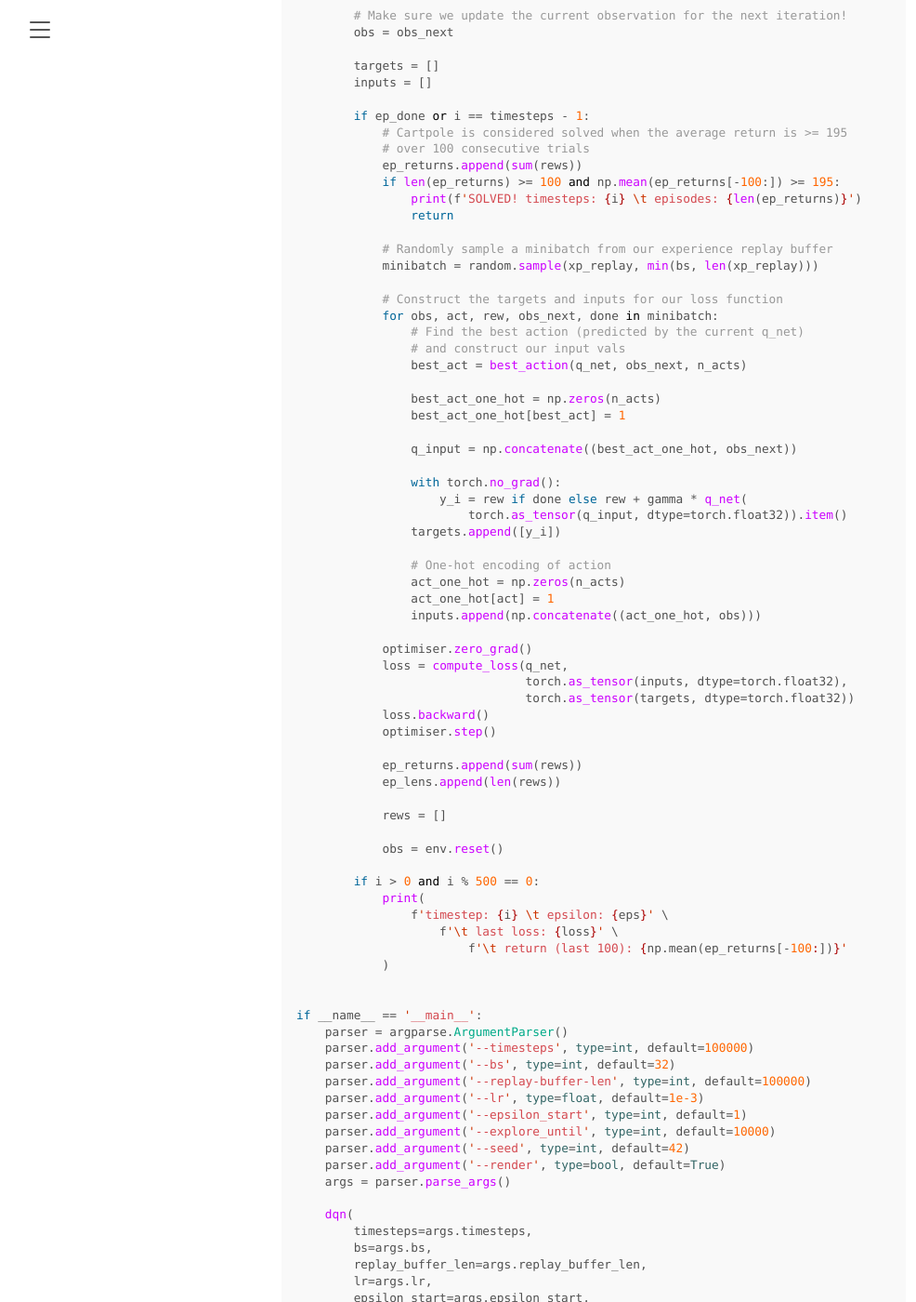
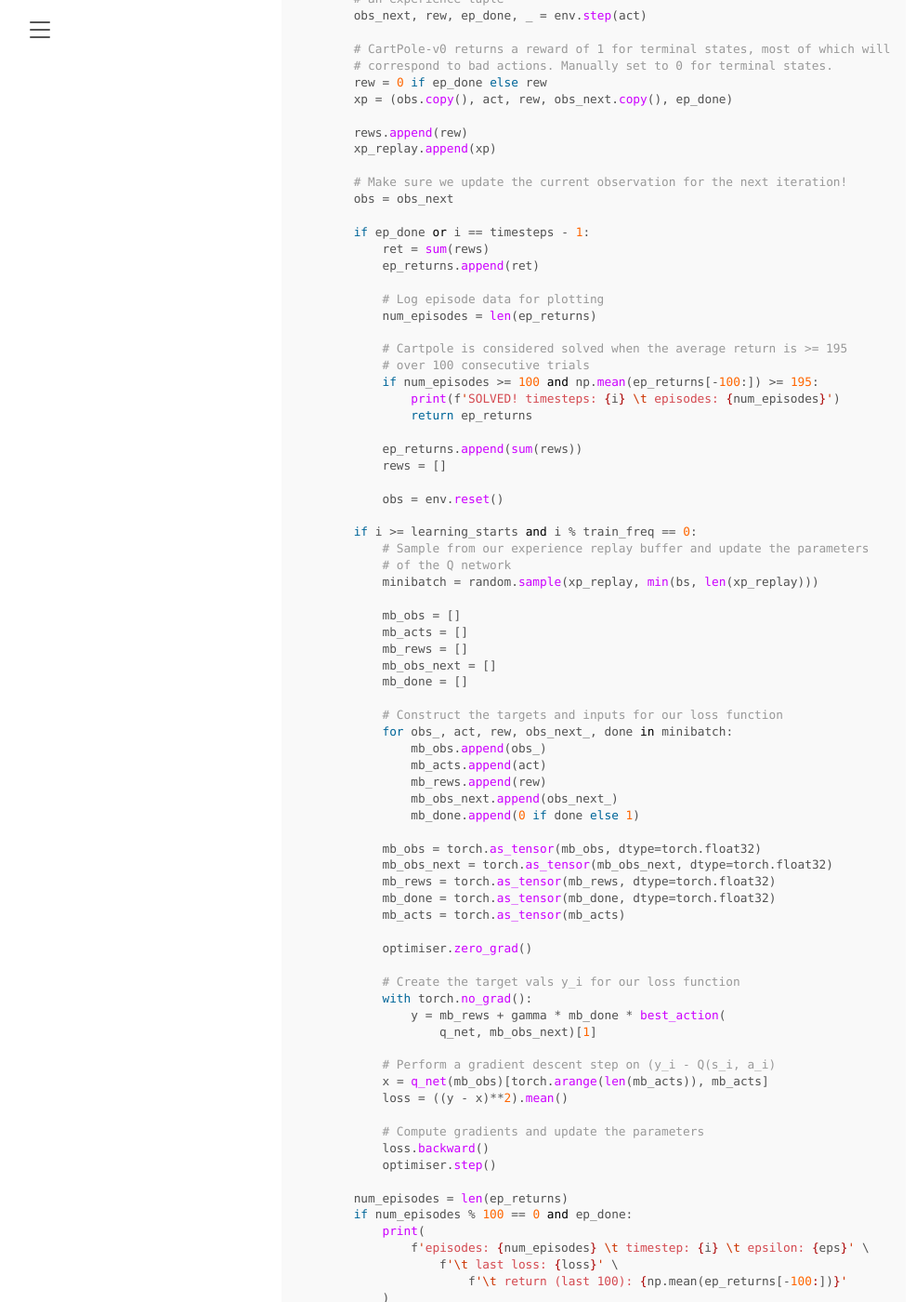
Before and after one commit to aliroberts/aliroberts.github.io, a Jekyll site: the page built from _posts/2020-10-07-deep-q-learning-with-python.md, in a window 1280 px wide and 1400 px high, scrolled down 6299 px. Shown: the whole window at 93% size, without its empty margins (1-987 px from the left). Built offline with Jekyll 4.4.1, drawn with Linux system fonts in a browser that asks for light colours; formulas are drawn with MathJax 3; some of the changed text lies outside the part shown.

Commit message:
Update implementation

````diff
--- a/_posts/2020-10-07-deep-q-learning-with-python.md
+++ b/_posts/2020-10-07-deep-q-learning-with-python.md
@@ -145,37 +145,28 @@
     return nn.Sequential(*layers)
 
 
-def best_action(q_func, obs, n_acts):
-    # Create n inputs for our Q net and choose the best action
-    # Use one-hot encoding for actions and concatenate the observation:
-    # obs = [o_1, o_2,..., o_k], n_acts = 2 give us two candidate inputs
-    # for the Q function:
-
-    # [1, 0, o_1, o_2,..., o_k], [0, 1, o_1, o_2,..., o_k]
+def best_action(q_func, obs):
+    # Return tensors consisting of best actions and the corresponding
+    # q_func values for each observation in the obs tensor
     with torch.no_grad():
-        one_hot = torch.eye(n_acts)
-        expanded_obs = torch.as_tensor([obs],
-                                       dtype=torch.float32).expand(n_acts, -1)
-        q_in = torch.cat((one_hot, expanded_obs), 1)
-        best_act = torch.argmax(q_func(q_in)).item()
-    return best_act
-
-
-def compute_loss(q_func, x, y):
-    return ((y - q_func(x))**2).mean()
+        val, best_act = q_func(obs).max(1)
+    return best_act, val
 
 
 def dqn(
-        timesteps=100000,
+        timesteps=25000,
         bs=32,
-        hidden=[64, 64],
-        replay_buffer_len=100000,
-        lr=1e-3,
-        epsilon_start=1,
-        explore_until=10000,  # Choose a random action for this many timesteps
-        gamma=1,  # Discount factor when computing returns from rewards
+        hidden=[64, 64],  # Hidden layer size in the Q approximator network
+        replay_buffer_len=10000,
+        lr=5e-4,
+        epsilon_start=1,  # Starting value of epsilon
+        epsilon_end=0.02,  # Final value of epsilon after annealing
+        epsilon_decay_duration=2500,  # Anneal the value of epsilon over this many timesteps
+        learning_starts=1000,  # Start training our Q approximation after this many timesteps
+        gamma=0.99,  # Discount factor when computing returns from rewards
+        train_freq=1,
         seed=42,
-        render=False):
+        render_every=0):  # Render every <render_every> episodes
 
     # Instantiate environment
     env = gym.make('CartPole-v0')
@@ -183,18 +174,26 @@
     # Set random seeds
     env.seed(seed)
     torch.manual_seed(seed)
+    random.seed(seed)
+    np.random.seed(seed)
+    env.action_space.seed(seed)
 
     # Construct our Q network that we'll use to approximate Q*
     n_acts = env.action_space.n
     obs_size = env.observation_space.shape[0]
-    q_net = ffnn([n_acts + obs_size] + hidden + [1])
+
+    # We're using a network that estimates Q* for each action
+    # (corresponding to each output)
+    q_net = ffnn([obs_size] + hidden + [n_acts])
 
     # Use Adam for our optimizer
     optimiser = torch.optim.Adam(q_net.parameters(), lr=lr)
 
     def epsilon_schedule(t, timesteps):
         # We'll use a linear decay function here
-        return epsilon_start * min((-t / timesteps + 1), 1.0)
+        eps = epsilon_start * (-t / timesteps + 1)
+        eps = max(eps, epsilon_end)
+        return eps
 
     # Initialise the experience replay buffer.
     # When the replay buffer reaches the max length discard oldest items
@@ -204,29 +203,38 @@
     # Create some empty buffers for tracking episode-level details.
     # These will be used for logging and determining when we've finished.
     ep_returns = []
-    ep_lens = []  # The number of timesteps per episode
 
     rews = []  # Track rewards for each timestep and reset at end of episode
-    done = False
+    ep_done = False
 
     obs = env.reset()
 
     loss = None
 
     for i in range(timesteps):
+        should_render = len(
+            ep_returns) % render_every == 0 if render_every else False
+        if should_render:
+            env.render()
+
         # Sample an action randomly with prob (1 - epsilon)
-        eps = epsilon_schedule(i - explore_until, timesteps)
-        act = env.action_space.sample(
-        ) if random.random() < eps else best_action(q_net, obs, n_acts)
+        eps = epsilon_schedule(i, epsilon_decay_duration)
+
+        if random.random() < eps:
+            act = env.action_space.sample()
+        else:
+            act = best_action(q_net,
+                              torch.as_tensor([obs],
+                                              dtype=torch.float32))[0].item()
 
         # Perform the action in the envrionment and record
         # an experience tuple
         obs_next, rew, ep_done, _ = env.step(act)
+
+        # CartPole-v0 returns a reward of 1 for terminal states, most of which will
+        # correspond to bad actions. Manually set to 0 for terminal states.
+        rew = 0 if ep_done else rew
         xp = (obs.copy(), act, rew, obs_next.copy(), ep_done)
-
-        # Record a reward of 0 for the terminal state
-        if ep_done:
-            rew = 0
 
         rews.append(rew)
         xp_replay.append(xp)
@@ -234,73 +242,86 @@
         # Make sure we update the current observation for the next iteration!
         obs = obs_next
 
-        targets = []
-        inputs = []
+        if ep_done or i == timesteps - 1:
+            ret = sum(rews)
+            ep_returns.append(ret)
 
-        if ep_done or i == timesteps - 1:
+            # Log episode data for plotting
+            num_episodes = len(ep_returns)
+
             # Cartpole is considered solved when the average return is >= 195
             # over 100 consecutive trials
-            ep_returns.append(sum(rews))
-            if len(ep_returns) >= 100 and np.mean(ep_returns[-100:]) >= 195:
-                print(f'SOLVED! timesteps: {i} \t episodes: {len(ep_returns)}')
-                return
-
-            # Randomly sample a minibatch from our experience replay buffer
-            minibatch = random.sample(xp_replay, min(bs, len(xp_replay)))
-
-            # Construct the targets and inputs for our loss function
-            for obs, act, rew, obs_next, done in minibatch:
-                # Find the best action (predicted by the current q_net)
-                # and construct our input vals
-                best_act = best_action(q_net, obs_next, n_acts)
-
-                best_act_one_hot = np.zeros(n_acts)
-                best_act_one_hot[best_act] = 1
-
-                q_input = np.concatenate((best_act_one_hot, obs_next))
-
-                with torch.no_grad():
-                    y_i = rew if done else rew + gamma * q_net(
-                        torch.as_tensor(q_input, dtype=torch.float32)).item()
-                targets.append([y_i])
-
-                # One-hot encoding of action
-                act_one_hot = np.zeros(n_acts)
-                act_one_hot[act] = 1
-                inputs.append(np.concatenate((act_one_hot, obs)))
-
-            optimiser.zero_grad()
-            loss = compute_loss(q_net,
-                                torch.as_tensor(inputs, dtype=torch.float32),
-                                torch.as_tensor(targets, dtype=torch.float32))
-            loss.backward()
-            optimiser.step()
+            if num_episodes >= 100 and np.mean(ep_returns[-100:]) >= 195:
+                print(f'SOLVED! timesteps: {i} \t episodes: {num_episodes}')
+                return ep_returns
 
             ep_returns.append(sum(rews))
-            ep_lens.append(len(rews))
-
             rews = []
 
             obs = env.reset()
 
-        if i > 0 and i % 500 == 0:
+        if i >= learning_starts and i % train_freq == 0:
+            # Sample from our experience replay buffer and update the parameters
+            # of the Q network
+            minibatch = random.sample(xp_replay, min(bs, len(xp_replay)))
+
+            mb_obs = []
+            mb_acts = []
+            mb_rews = []
+            mb_obs_next = []
+            mb_done = []
+
+            # Construct the targets and inputs for our loss function
+            for obs_, act, rew, obs_next_, done in minibatch:
+                mb_obs.append(obs_)
+                mb_acts.append(act)
+                mb_rews.append(rew)
+                mb_obs_next.append(obs_next_)
+                mb_done.append(0 if done else 1)
+
+            mb_obs = torch.as_tensor(mb_obs, dtype=torch.float32)
+            mb_obs_next = torch.as_tensor(mb_obs_next, dtype=torch.float32)
+            mb_rews = torch.as_tensor(mb_rews, dtype=torch.float32)
+            mb_done = torch.as_tensor(mb_done, dtype=torch.float32)
+            mb_acts = torch.as_tensor(mb_acts)
+
+            optimiser.zero_grad()
+
+            # Create the target vals y_i for our loss function
+            with torch.no_grad():
+                y = mb_rews + gamma * mb_done * best_action(
+                    q_net, mb_obs_next)[1]
+
+            # Perform a gradient descent step on (y_i - Q(s_i, a_i)
+            x = q_net(mb_obs)[torch.arange(len(mb_acts)), mb_acts]
+            loss = ((y - x)**2).mean()
+
+            # Compute gradients and update the parameters
+            loss.backward()
+            optimiser.step()
+
+        num_episodes = len(ep_returns)
+        if num_episodes % 100 == 0 and ep_done:
             print(
-                f'timestep: {i} \t epsilon: {eps}' \
+                f'episodes: {num_episodes} \t timestep: {i} \t epsilon: {eps}' \
                     f'\t last loss: {loss}' \
                         f'\t return (last 100): {np.mean(ep_returns[-100:])}'
             )
+    return ep_returns
 
 
 if __name__ == '__main__':
     parser = argparse.ArgumentParser()
-    parser.add_argument('--timesteps', type=int, default=100000)
+    parser.add_argument('--timesteps', type=int, default=25000)
     parser.add_argument('--bs', type=int, default=32)
-    parser.add_argument('--replay-buffer-len', type=int, default=100000)
-    parser.add_argument('--lr', type=float, default=1e-3)
-    parser.add_argument('--epsilon_start', type=int, default=1)
-    parser.add_argument('--explore_until', type=int, default=10000)
+    parser.add_argument('--replay-buffer-len', type=int, default=10000)
+    parser.add_argument('--lr', type=float, default=5e-4)
+    parser.add_argument('--epsilon-start', type=float, default=1.0)
+    parser.add_argument('--epsilon-end', type=float, default=0.02)
+    parser.add_argument('--epsilon-decay-duration', type=int, default=2500)
+    parser.add_argument('--learning-starts', type=int, default=1000)
     parser.add_argument('--seed', type=int, default=42)
-    parser.add_argument('--render', type=bool, default=True)
+    parser.add_argument('--render-every', type=int, default=0)
     args = parser.parse_args()
 
     dqn(
@@ -309,18 +330,20 @@
         replay_buffer_len=args.replay_buffer_len,
         lr=args.lr,
         epsilon_start=args.epsilon_start,
-        explore_until=args.explore_until,
-        render=args.render,
+        epsilon_end=args.epsilon_end,
+        epsilon_decay_duration=args.epsilon_decay_duration,
+        learning_starts=args.learning_starts,
+        seed=args.seed,
+        render_every=args.render_every,
     )
-
 ```
 
-- Generating a FFNN
-- The main training loop
+**TODO** Add rendering code & create gifs (might be a good candidate for a PR to gym?)
 
 ### Results
 
-- A note about choosing hyperparameters (these were borrowed from the stable-baselines repo)
+The results of running the `dqn` function 10 times with a different random seed each time are shown below. It's interesting to note the degree of variation in performance between runs of the same algorithm with differing random seeds. In all cases the policy improves over time, however there are those in which performance improves at a much higher rate than others. Even though the environment is a simple one, this is possibly due to the early exploration failures resulting in suboptimal examples to learn from.
+
 - pyplot graphs
 - Multiple random seeds
 - Discussion about the warm-up period that's usually associated with Q-learning
````
